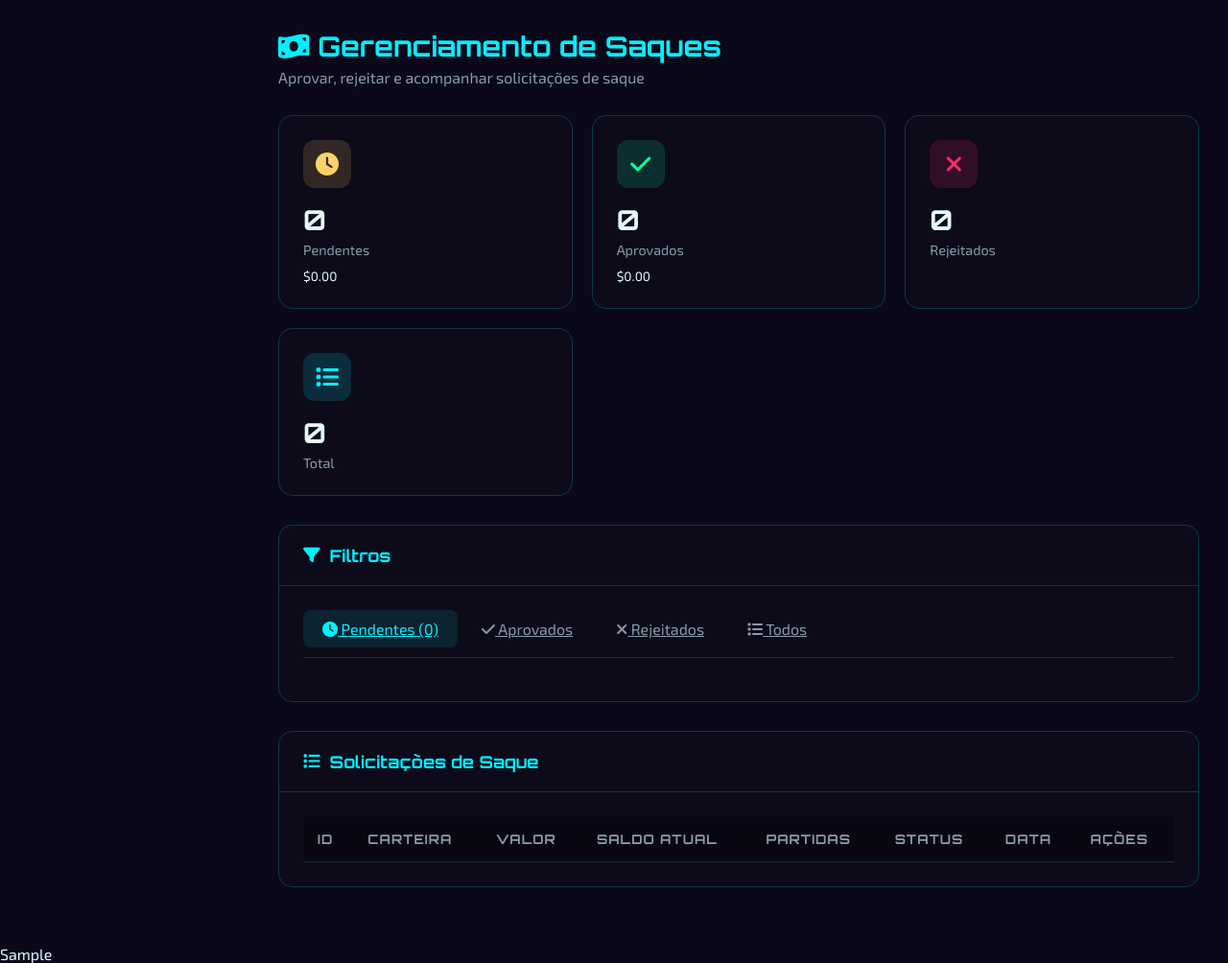
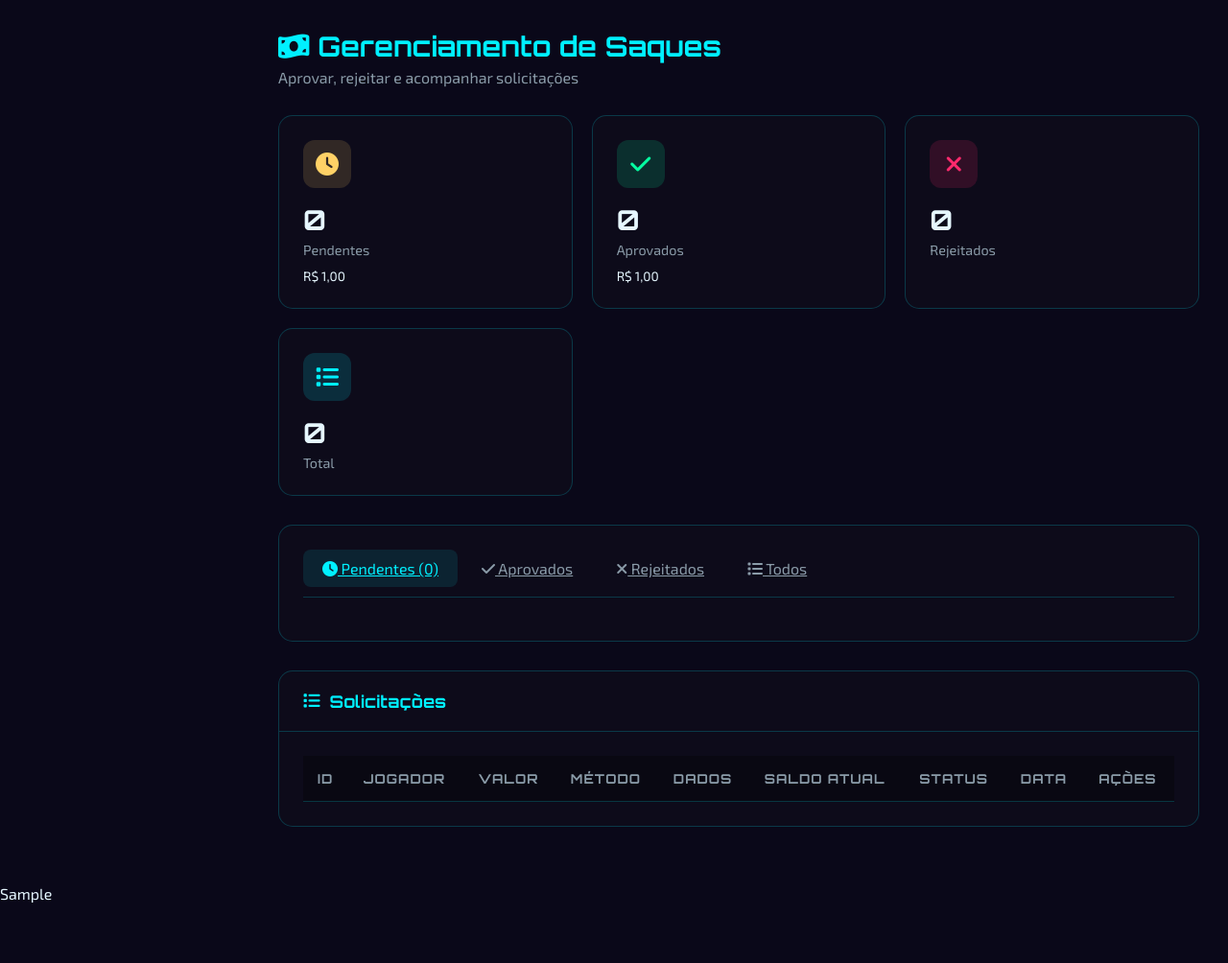
Before and after one commit to originslone-sys/crypto-asteroid-rush, a PHP site: template admin/pages/withdrawals.php in a window 1280 px wide. Shown: the whole page at 96% size. After the commit the page ends 941 px from the top, so only its background shows below. Run offline with PHP 8.4, Linux system fonts and the light colour scheme; the visitor is signed in with stand-in values (Sample User, id 1); the template is opened without the code that fills it: most values are stand-ins (such as "Sample title", 1, 10 or a date in 2020); lists and menus that the app fills with data are empty.

Commit message:
Update withdrawals.php

```diff
--- a/admin/pages/withdrawals.php
+++ b/admin/pages/withdrawals.php
@@ -1,24 +1,46 @@
 <?php
 // ============================================
-// CRYPTO ASTEROID RUSH - Gerenciamento de Saques
+// UNOBIX - Gerenciamento de Saques
 // Arquivo: admin/pages/withdrawals.php
 // ============================================
 
 $pageTitle = 'Saques';
-
-// Filtros
 $statusFilter = $_GET['status'] ?? 'pending';
 
+// Processar ações
+if ($_SERVER['REQUEST_METHOD'] === 'POST') {
+    $action = $_POST['action'] ?? '';
     try {
-    // Buscar saques
-    $sql = "SELECT w.*, p.balance_usdt as player_balance, p.total_played, p.is_banned
+        if ($action === 'approve') {
+            $stmt = $pdo->prepare("UPDATE withdrawals SET status = 'approved', processed_at = NOW(), processed_by = 'admin' WHERE id = ?");
+            $stmt->execute([(int)$_POST['withdrawal_id']]);
+            $message = "Saque aprovado!";
+        } elseif ($action === 'reject') {
+            // Devolver saldo ao jogador
+            $stmt = $pdo->prepare("SELECT google_uid, amount_brl FROM withdrawals WHERE id = ?");
+            $stmt->execute([(int)$_POST['withdrawal_id']]);
+            $w = $stmt->fetch();
+            if ($w) {
+                $pdo->prepare("UPDATE players SET balance_brl = balance_brl + ? WHERE google_uid = ?")
+                    ->execute([$w['amount_brl'], $w['google_uid']]);
+                $pdo->prepare("UPDATE withdrawals SET status = 'rejected', processed_at = NOW(), reject_reason = ? WHERE id = ?")
+                    ->execute([$_POST['reason'] ?? 'Rejeitado pelo admin', (int)$_POST['withdrawal_id']]);
+            }
+            $message = "Saque rejeitado e saldo devolvido!";
+        }
+    } catch (Exception $e) {
+        $error = $e->getMessage();
+    }
+}
+
+try {
+    $sql = "SELECT w.*, p.display_name, p.email, p.balance_brl, p.total_played, p.is_banned
             FROM withdrawals w
-            LEFT JOIN players p ON w.wallet_address = p.wallet_address";
+            LEFT JOIN players p ON w.google_uid = p.google_uid";
 
     if ($statusFilter !== 'all') {
         $sql .= " WHERE w.status = :status";
     }
-
     $sql .= " ORDER BY w.created_at DESC LIMIT 100";
 
     $stmt = $pdo->prepare($sql);
@@ -29,51 +51,54 @@
     }
     $withdrawals = $stmt->fetchAll();
 
-    // Estatísticas
     $stats = $pdo->query("
         SELECT
             COUNT(*) as total,
             SUM(CASE WHEN status = 'pending' THEN 1 ELSE 0 END) as pending,
             SUM(CASE WHEN status = 'approved' THEN 1 ELSE 0 END) as approved,
             SUM(CASE WHEN status = 'rejected' THEN 1 ELSE 0 END) as rejected,
-            SUM(CASE WHEN status = 'pending' THEN amount_usdt ELSE 0 END) as pending_amount,
-            SUM(CASE WHEN status = 'approved' THEN amount_usdt ELSE 0 END) as approved_amount
+            SUM(CASE WHEN status = 'pending' THEN amount_brl ELSE 0 END) as pending_amount,
+            SUM(CASE WHEN status = 'approved' THEN amount_brl ELSE 0 END) as approved_amount
         FROM withdrawals
     ")->fetch();
 
 } catch (Exception $e) {
     $error = $e->getMessage();
 }
+
+function formatBRL($value) {
+    return 'R$ ' . number_format($value ?? 0, 2, ',', '.');
+}
 ?>
 
 <div class="main-content">
     <div class="page-header">
         <h1 class="page-title"><i class="fas fa-money-bill-wave"></i> Gerenciamento de Saques</h1>
-        <p class="page-subtitle">Aprovar, rejeitar e acompanhar solicitações de saque</p>
+        <p class="page-subtitle">Aprovar, rejeitar e acompanhar solicitações</p>
     </div>
 
-    <!-- Estatísticas -->
+    <?php if (isset($message)): ?>
+        <div class="alert alert-success"><i class="fas fa-check-circle"></i> <?php echo $message; ?></div>
+    <?php endif; ?>
+
     <div class="stats-grid">
         <div class="stat-card">
             <div class="icon warning"><i class="fas fa-clock"></i></div>
             <div class="value"><?php echo $stats['pending'] ?? 0; ?></div>
             <div class="label">Pendentes</div>
-            <div class="change">$<?php echo number_format($stats['pending_amount'] ?? 0, 2); ?></div>
+            <div class="change"><?php echo formatBRL($stats['pending_amount']); ?></div>
         </div>
-
         <div class="stat-card">
             <div class="icon success"><i class="fas fa-check"></i></div>
             <div class="value"><?php echo $stats['approved'] ?? 0; ?></div>
             <div class="label">Aprovados</div>
-            <div class="change">$<?php echo number_format($stats['approved_amount'] ?? 0, 2); ?></div>
+            <div class="change"><?php echo formatBRL($stats['approved_amount']); ?></div>
         </div>
-
         <div class="stat-card">
             <div class="icon danger"><i class="fas fa-times"></i></div>
             <div class="value"><?php echo $stats['rejected'] ?? 0; ?></div>
             <div class="label">Rejeitados</div>
         </div>
-
         <div class="stat-card">
             <div class="icon primary"><i class="fas fa-list"></i></div>
             <div class="value"><?php echo $stats['total'] ?? 0; ?></div>
@@ -81,11 +106,7 @@
         </div>
     </div>
 
-    <!-- Filtros -->
     <div class="panel">
-        <div class="panel-header">
-            <h3 class="panel-title"><i class="fas fa-filter"></i> Filtros</h3>
-        </div>
         <div class="panel-body">
             <div class="tabs">
                 <a href="?page=withdrawals&status=pending" class="tab <?php echo $statusFilter === 'pending' ? 'active' : ''; ?>">
@@ -104,17 +125,15 @@
         </div>
     </div>
 
-    <!-- Lista de Saques -->
     <div class="panel">
         <div class="panel-header">
-            <h3 class="panel-title"><i class="fas fa-list"></i> Solicitações de Saque</h3>
+            <h3 class="panel-title"><i class="fas fa-list"></i> Solicitações</h3>
         </div>
         <div class="panel-body">
             <?php if (empty($withdrawals)): ?>
                 <div class="empty-state">
                     <i class="fas fa-check-circle"></i>
                     <h3>Nenhum saque encontrado</h3>
-                    <p>Não há saques com o filtro selecionado</p>
                 </div>
             <?php else: ?>
                 <div class="table-container">
@@ -122,10 +141,11 @@
                         <thead>
                             <tr>
                                 <th>ID</th>
-                                <th>Carteira</th>
+                                <th>Jogador</th>
                                 <th>Valor</th>
+                                <th>Método</th>
+                                <th>Dados</th>
                                 <th>Saldo Atual</th>
-                                <th>Partidas</th>
                                 <th>Status</th>
                                 <th>Data</th>
                                 <th>Ações</th>
@@ -136,36 +156,22 @@
                         <tr>
                             <td><strong>#<?php echo $w['id']; ?></strong></td>
                             <td>
-                                    <span class="wallet-addr" onclick="copyToClipboard('<?php echo $w['wallet_address']; ?>')" title="Clique para copiar">
-                                        <?php echo substr($w['wallet_address'], 0, 6) . '...' . substr($w['wallet_address'], -4); ?>
-                                    </span>
+                                <div><?php echo htmlspecialchars($w['display_name'] ?? 'Usuário'); ?></div>
+                                <small style="color: var(--text-dim);"><?php echo htmlspecialchars($w['email'] ?? ''); ?></small>
                                 <?php if ($w['is_banned']): ?>
-                                        <span class="badge badge-danger" style="margin-left: 5px;">BANIDO</span>
+                                    <span class="badge badge-danger">BANIDO</span>
                                 <?php endif; ?>
                             </td>
-                                <td style="color: var(--success); font-weight: bold;">
-                                    $<?php echo number_format($w['amount_usdt'], 6); ?>
+                            <td style="color: var(--success); font-weight: bold;"><?php echo formatBRL($w['amount_brl']); ?></td>
+                            <td><span class="badge badge-primary"><?php echo strtoupper($w['payment_method'] ?? 'PIX'); ?></span></td>
+                            <td style="max-width: 200px; overflow: hidden;">
+                                <small><?php echo htmlspecialchars($w['payment_details'] ?? '-'); ?></small>
                             </td>
-                                <td>
-                                    $<?php echo number_format($w['player_balance'] ?? 0, 6); ?>
-                                </td>
-                                <td><?php echo $w['total_played'] ?? 0; ?></td>
+                            <td><?php echo formatBRL($w['balance_brl']); ?></td>
                             <td>
                                 <?php
-                                    // Status class
-                                    if ($w['status'] === 'approved') {
-                                        $statusClass = 'success';
-                                        $statusText = 'Aprovado';
-                                    } elseif ($w['status'] === 'pending') {
-                                        $statusClass = 'warning';
-                                        $statusText = 'Pendente';
-                                    } elseif ($w['status'] === 'rejected') {
-                                        $statusClass = 'danger';
-                                        $statusText = 'Rejeitado';
-                                    } else {
-                                        $statusClass = 'primary';
-                                        $statusText = $w['status'];
-                                    }
+                                $statusClass = ['approved' => 'success', 'pending' => 'warning', 'rejected' => 'danger'][$w['status']] ?? 'primary';
+                                $statusText = ['approved' => 'Aprovado', 'pending' => 'Pendente', 'rejected' => 'Rejeitado'][$w['status']] ?? $w['status'];
                                 ?>
                                 <span class="badge badge-<?php echo $statusClass; ?>"><?php echo $statusText; ?></span>
                             </td>
@@ -173,19 +179,17 @@
                             <td>
                                 <?php if ($w['status'] === 'pending'): ?>
                                 <div class="btn-group">
-                                            <button onclick="processWithdrawalPayment(<?php echo $w['id']; ?>, '<?php echo $w['wallet_address']; ?>', <?php echo $w['amount_usdt']; ?>)"
-                                                    class="btn btn-success btn-sm">
-                                                <i class="fas fa-check"></i> Pagar
+                                    <form method="POST" style="display: inline;">
+                                        <input type="hidden" name="action" value="approve">
+                                        <input type="hidden" name="withdrawal_id" value="<?php echo $w['id']; ?>">
+                                        <button type="submit" class="btn btn-success btn-sm" onclick="return confirm('Aprovar saque de <?php echo formatBRL($w['amount_brl']); ?>?')">
+                                            <i class="fas fa-check"></i>
                                         </button>
-                                            <button onclick="rejectWithdrawal(<?php echo $w['id']; ?>)"
-                                                    class="btn btn-danger btn-sm">
+                                    </form>
+                                    <button onclick="rejectWithdrawal(<?php echo $w['id']; ?>)" class="btn btn-danger btn-sm">
                                         <i class="fas fa-times"></i>
                                     </button>
                                 </div>
-                                    <?php elseif ($w['status'] === 'approved' && $w['tx_hash']): ?>
-                                        <a href="https://bscscan.com/tx/<?php echo $w['tx_hash']; ?>" target="_blank" class="btn btn-outline btn-sm">
-                                            <i class="fas fa-external-link-alt"></i> Ver TX
-                                        </a>
                                 <?php else: ?>
                                     <span style="color: var(--text-dim);">-</span>
                                 <?php endif; ?>
@@ -199,3 +203,46 @@
         </div>
     </div>
 </div>
+
+<!-- Modal Rejeitar -->
+<div id="rejectModal" class="modal-overlay">
+    <div class="modal-content">
+        <div class="modal-header">
+            <h3><i class="fas fa-times"></i> Rejeitar Saque</h3>
+            <button onclick="closeModal('rejectModal')" class="modal-close">&times;</button>
+        </div>
+        <form method="POST">
+            <input type="hidden" name="action" value="reject">
+            <input type="hidden" name="withdrawal_id" id="rejectWithdrawalId">
+
+            <div class="form-group">
+                <label class="form-label">Motivo da Rejeição</label>
+                <input type="text" name="reason" class="form-control" required placeholder="Ex: Dados inválidos">
+            </div>
+
+            <div class="modal-footer">
+                <button type="button" onclick="closeModal('rejectModal')" class="btn btn-outline">Cancelar</button>
+                <button type="submit" class="btn btn-danger">Rejeitar</button>
+            </div>
+        </form>
+    </div>
+</div>
+
+<style>
+.modal-overlay { display: none; position: fixed; top: 0; left: 0; right: 0; bottom: 0; background: rgba(0,0,0,0.8); z-index: 1000; align-items: center; justify-content: center; }
+.modal-overlay.active { display: flex; }
+.modal-content { background: var(--bg-card); border: 1px solid var(--border); border-radius: 15px; padding: 25px; max-width: 400px; width: 100%; }
+.modal-header { display: flex; justify-content: space-between; align-items: center; margin-bottom: 20px; }
+.modal-close { background: none; border: none; color: var(--text-dim); font-size: 1.5rem; cursor: pointer; }
+.modal-footer { display: flex; justify-content: flex-end; gap: 10px; margin-top: 20px; }
+</style>
+
+<script>
+function rejectWithdrawal(id) {
+    document.getElementById('rejectWithdrawalId').value = id;
+    document.getElementById('rejectModal').classList.add('active');
+}
+function closeModal(id) {
+    document.getElementById(id).classList.remove('active');
+}
+</script>
```
Lines whose indentation alone changed are shown as unchanged.
